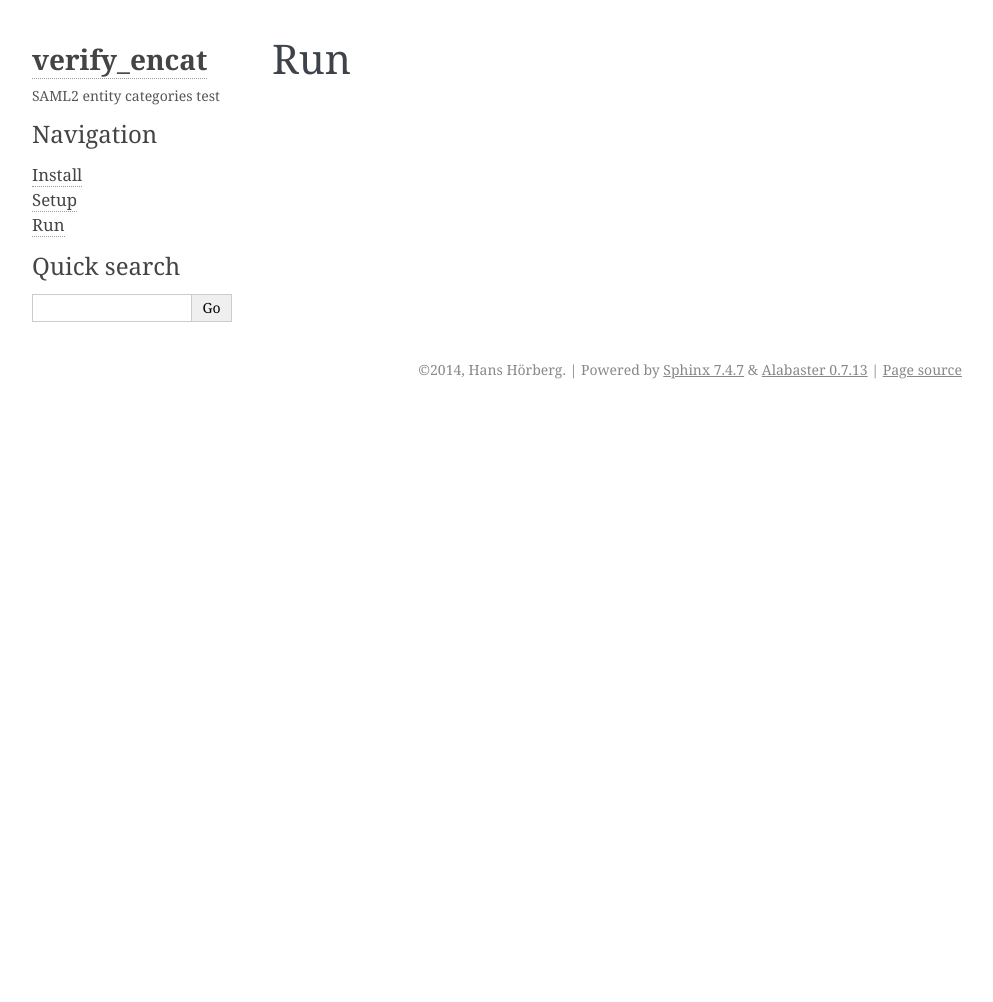
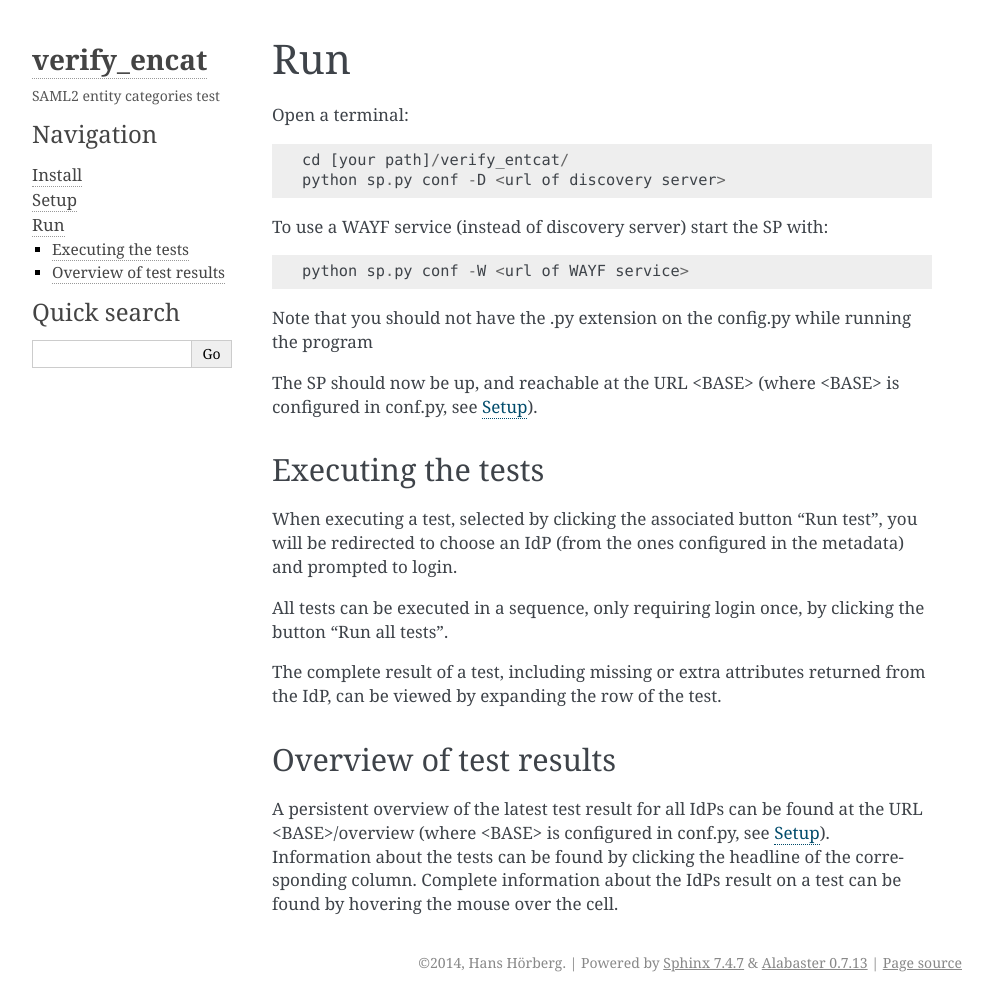
Before and after one commit to its-dirg/verify_entcat, a Sphinx documentation site: the page built from doc/run.rst, in a window 1280 px wide. Shown: the whole page, without its empty margins (148-1141 px from the left). Built offline with Sphinx 7.4.7, drawn with Linux system fonts in a browser that asks for light colours; before the commit the page ends 900 px from its top, so only the background shows below that.

Commit message:
Updated documentation for how to start and run the tests.

```diff
--- a/doc/run.rst
+++ b/doc/run.rst
@@ -2,3 +2,36 @@
 
 Run
 ===
+
+Open a terminal::
+
+    cd [your path]/verify_entcat/
+    python sp.py conf -D <url of discovery server>
+
+To use a WAYF service (instead of discovery server) start the SP with::
+
+    python sp.py conf -W <url of WAYF service>
+
+Note that you should not have the .py extension on the config.py while running the program
+
+The SP should now be up, and reachable at the URL <BASE> (where <BASE> is configured in conf.py, see
+:doc:`Setup </setup>`).
+
+
+Executing the tests
+-------------------
+When executing a test, selected by clicking the associated button "Run test", you will be redirected to choose an IdP
+(from the ones configured in the metadata) and prompted to login.
+
+All tests can be executed in a sequence, only requiring login once, by clicking the button "Run all tests".
+
+The complete result of a test, including missing or extra attributes returned from the IdP, can be viewed by expanding
+the row of the test.
+
+
+Overview of test results
+------------------------
+A persistent overview of the latest test result for all IdPs can be found at the URL <BASE>/overview (where <BASE> is
+configured in conf.py, see :doc:`Setup </setup>`). Information about the tests can be found by clicking the headline of
+the corresponding column. Complete information about the IdPs result on a test can be found by hovering the mouse over
+the cell.
```
